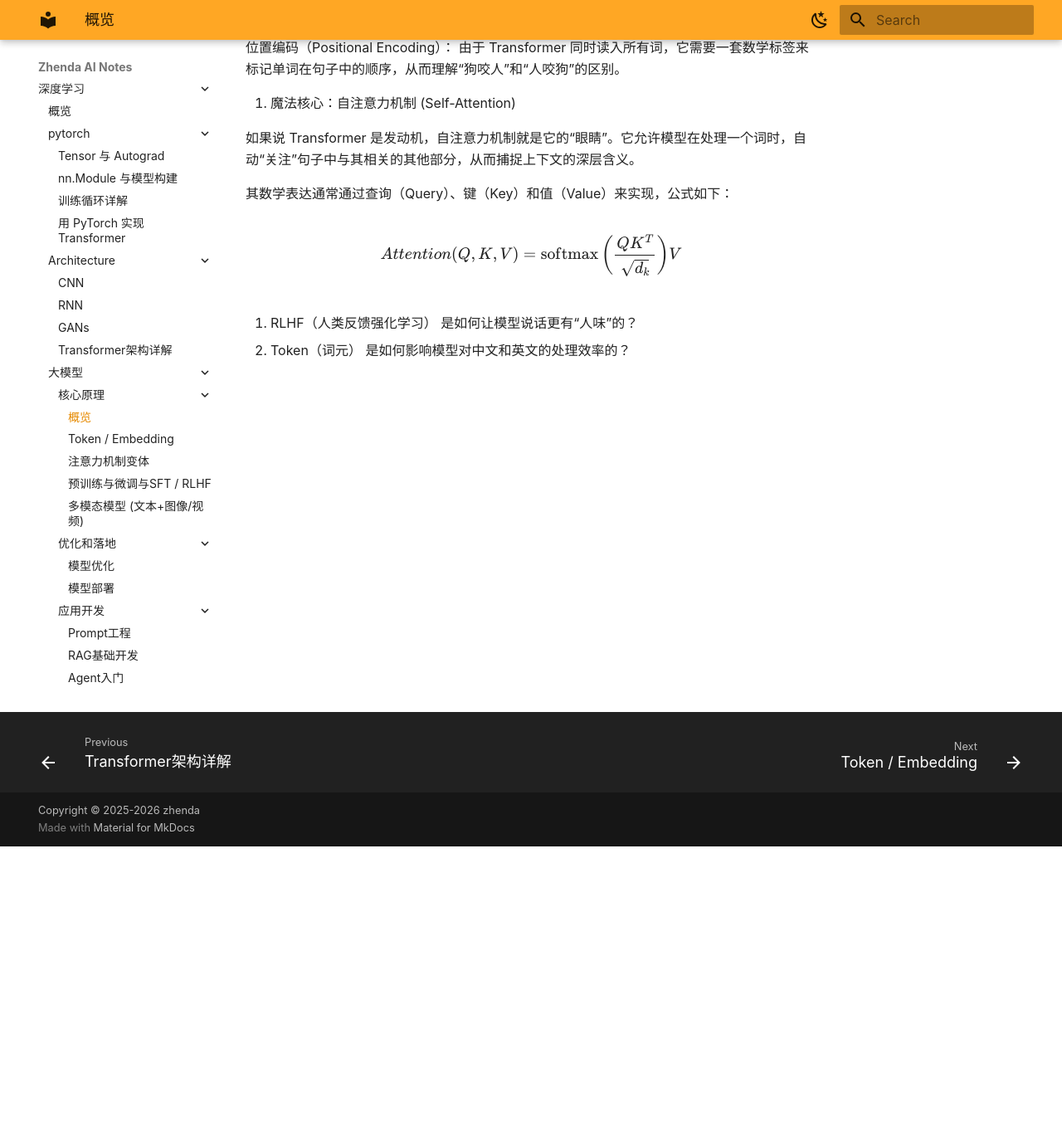
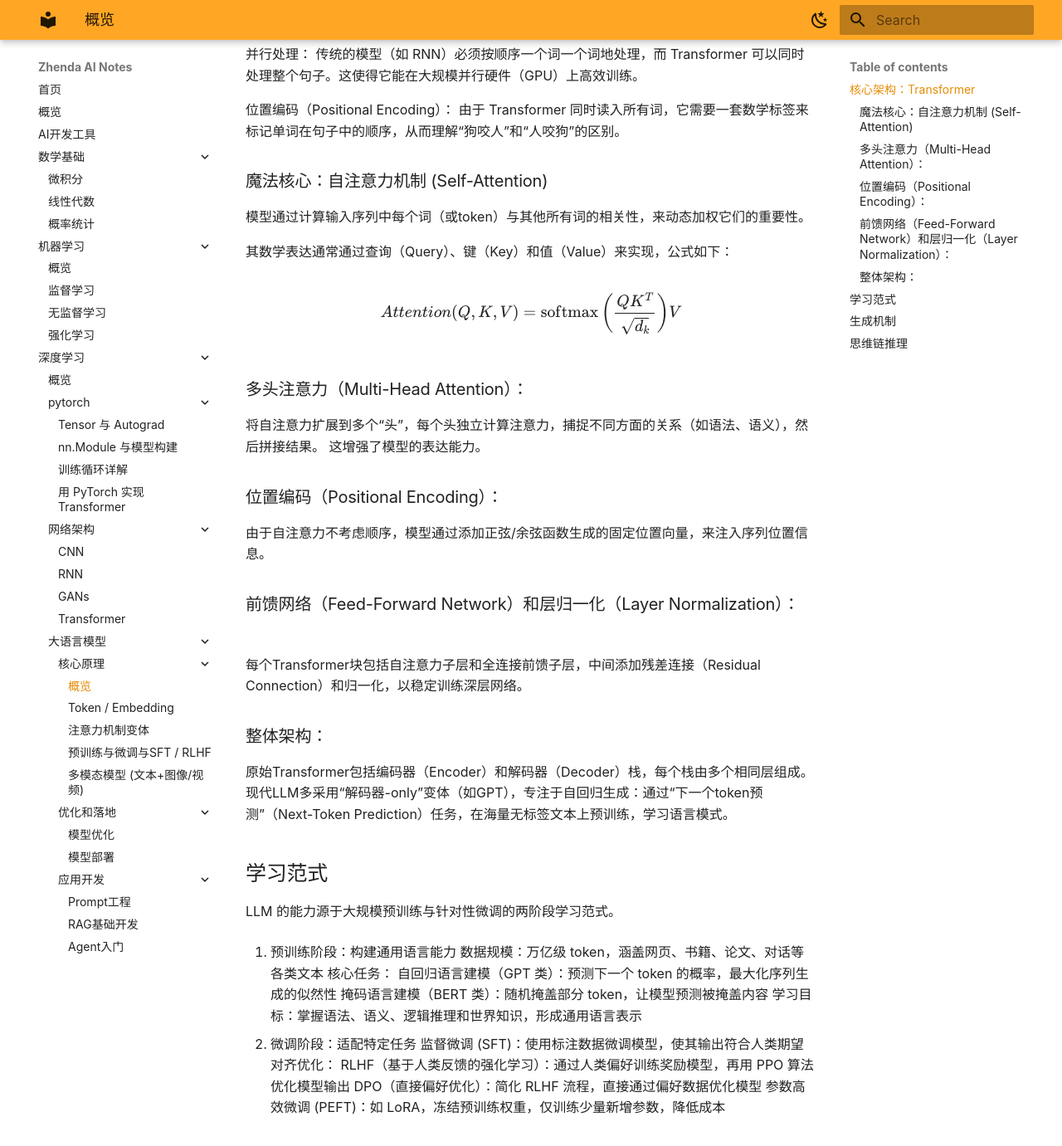
Before and after one commit to zhenda-hub/ai-note, an MkDocs documentation site: the page built from docs/dl/llm/cores/index.md, in a window 1280 px wide and 1400 px high, scrolled down 380 px. Shown: the top 1381 px of the window at 83% size. Built offline with MkDocs 1.6.1 and Material for MkDocs 9.7.7, drawn with Linux system fonts in a browser that asks for light colours; plug-ins that fetch from the network failed and are left out; some of the changed text lies outside the part shown.

Commit message:
update: llm/mds

```diff
--- a/docs/dl/llm/cores/index.md
+++ b/docs/dl/llm/cores/index.md
@@ -1,20 +1,75 @@
 基于 Transformer 架构，通过在海量数据上的“预训练”和“微调”，学习如何预测序列中的下一个概率最大的词。
 
-1. 核心架构：Transformer
+## 核心架构：Transformer
 Transformer 是几乎所有现代 LLM 的“发动机”。它在 2017 年由 Google 提出，彻底改变了 AI 处理语言的方式。
 
 并行处理： 传统的模型（如 RNN）必须按顺序一个词一个词地处理，而 Transformer 可以同时处理整个句子。这使得它能在大规模并行硬件（GPU）上高效训练。
 
 位置编码（Positional Encoding）： 由于 Transformer 同时读入所有词，它需要一套数学标签来标记单词在句子中的顺序，从而理解“狗咬人”和“人咬狗”的区别。
 
-2. 魔法核心：自注意力机制 (Self-Attention)
+### 魔法核心：自注意力机制 (Self-Attention)
 
-如果说 Transformer 是发动机，自注意力机制就是它的“眼睛”。它允许模型在处理一个词时，自动“关注”句子中与其相关的其他部分，从而捕捉上下文的深层含义。
+模型通过计算输入序列中每个词（或token）与其他所有词的相关性，来动态加权它们的重要性。
 
 其数学表达通常通过查询（Query）、键（Key）和值（Value）来实现，公式如下：
 
 $$Attention(Q, K, V) = \text{softmax}\left(\frac{QK^T}{\sqrt{d_k}}\right)V$$
 
-3. RLHF（人类反馈强化学习） 是如何让模型说话更有“人味”的？
 
-4. Token（词元） 是如何影响模型对中文和英文的处理效率的？
+### 多头注意力（Multi-Head Attention）：
+将自注意力扩展到多个“头”，每个头独立计算注意力，捕捉不同方面的关系（如语法、语义），然后拼接结果。
+这增强了模型的表达能力。
+
+
+
+### 位置编码（Positional Encoding）：
+由于自注意力不考虑顺序，模型通过添加正弦/余弦函数生成的固定位置向量，来注入序列位置信息。
+
+### 前馈网络（Feed-Forward Network）和层归一化（Layer Normalization）：
+每个Transformer块包括自注意力子层和全连接前馈子层，中间添加残差连接（Residual Connection）和归一化，以稳定训练深层网络。
+
+### 整体架构：
+原始Transformer包括编码器（Encoder）和解码器（Decoder）栈，每个栈由多个相同层组成。
+现代LLM多采用“解码器-only”变体（如GPT），专注于自回归生成：通过“下一个token预测”（Next-Token Prediction）任务，在海量无标签文本上预训练，学习语言模式。
+
+## 学习范式
+
+LLM 的能力源于大规模预训练与针对性微调的两阶段学习范式。
+
+1. 预训练阶段：构建通用语言能力
+数据规模：万亿级 token，涵盖网页、书籍、论文、对话等各类文本
+核心任务：
+自回归语言建模（GPT 类）：预测下一个 token 的概率，最大化序列生成的似然性
+掩码语言建模（BERT 类）：随机掩盖部分 token，让模型预测被掩盖内容
+学习目标：掌握语法、语义、逻辑推理和世界知识，形成通用语言表示
+
+2. 微调阶段：适配特定任务
+监督微调 (SFT)：使用标注数据微调模型，使其输出符合人类期望
+对齐优化：
+RLHF（基于人类反馈的强化学习）：通过人类偏好训练奖励模型，再用 PPO 算法优化模型输出
+DPO（直接偏好优化）：简化 RLHF 流程，直接通过偏好数据优化模型
+参数高效微调 (PEFT)：如 LoRA，冻结预训练权重，仅训练少量新增参数，降低成本
+
+
+## 生成机制
+
+生成机制：自回归解码 —— 让模型 "开口说话"
+LLM 的文本生成遵循严格的自回归流程，逐 token 生成，确保连贯性。
+完整生成流程
+plaintext
+输入(Prompt) → Tokenization(分词) → Embedding(向量化) → Transformer解码层 →
+语言模型头(LM Head) → Softmax(概率分布) → 采样(选下一个token) →
+添加到输入序列 → 重复直到生成结束符(EOS)
+关键技术点
+Tokenization：将文本拆分为子词单元（如 GPT 的 Byte-Pair Encoding），平衡词汇量与语义完整性
+KV 缓存：缓存已生成 token 的键值对，避免重复计算，提升推理速度
+采样策略：
+贪心搜索：每次选概率最高的 token，生成最保守但可能重复的文本
+束搜索：保留前 N 个最佳候选，平衡多样性与准确性
+温度采样：控制输出随机性（温度 > 1 更随机，<1 更确定）
+
+
+
+## 思维链推理
+
+思维链推理(chain-of-thought, CoT)是大语言模型处理复杂推理任务的重要能力。CoT通过将问题分解为多个子问题，并逐步解决每个子问题，最终汇总得出完整答案 34 。这种方式不仅提高了模型的准确性，还增强了推理过程的可解释性。
--- a/mkdocs.yml
+++ b/mkdocs.yml
@@ -22,12 +22,12 @@ nav:
         - 训练循环详解: dl/pytorch/training-loop.md
         - 用 PyTorch 实现 Transformer: dl/pytorch/transformer.md
       # - 深度学习与神经网络: dl/neural.md
-      - Architecture:
+      - 网络架构:
         - CNN: dl/architecture/cnn.md
         - RNN: dl/architecture/rnn.md
         - GANs: dl/architecture/gans.md
-        - Transformer架构详解: dl/architecture/transformer.md  # 自注意力、RoPE、RMSNorm
-      - 大模型:
+        - Transformer: dl/architecture/transformer.md  # 自注意力、RoPE、RMSNorm
+      - 大语言模型:
         - 核心原理:
           - 概览: dl/llm/cores/index.md
           - Token / Embedding: dl/llm/cores/token-embedding.md
```
Also changed, not shown: docs/dl/architecture/transformer.md (+12 -0 lines), docs/dl/llm/cores/multimodal.md (+7 -17 lines), docs/dl/llm/cores/token-embedding.md (+24 -0 lines).
